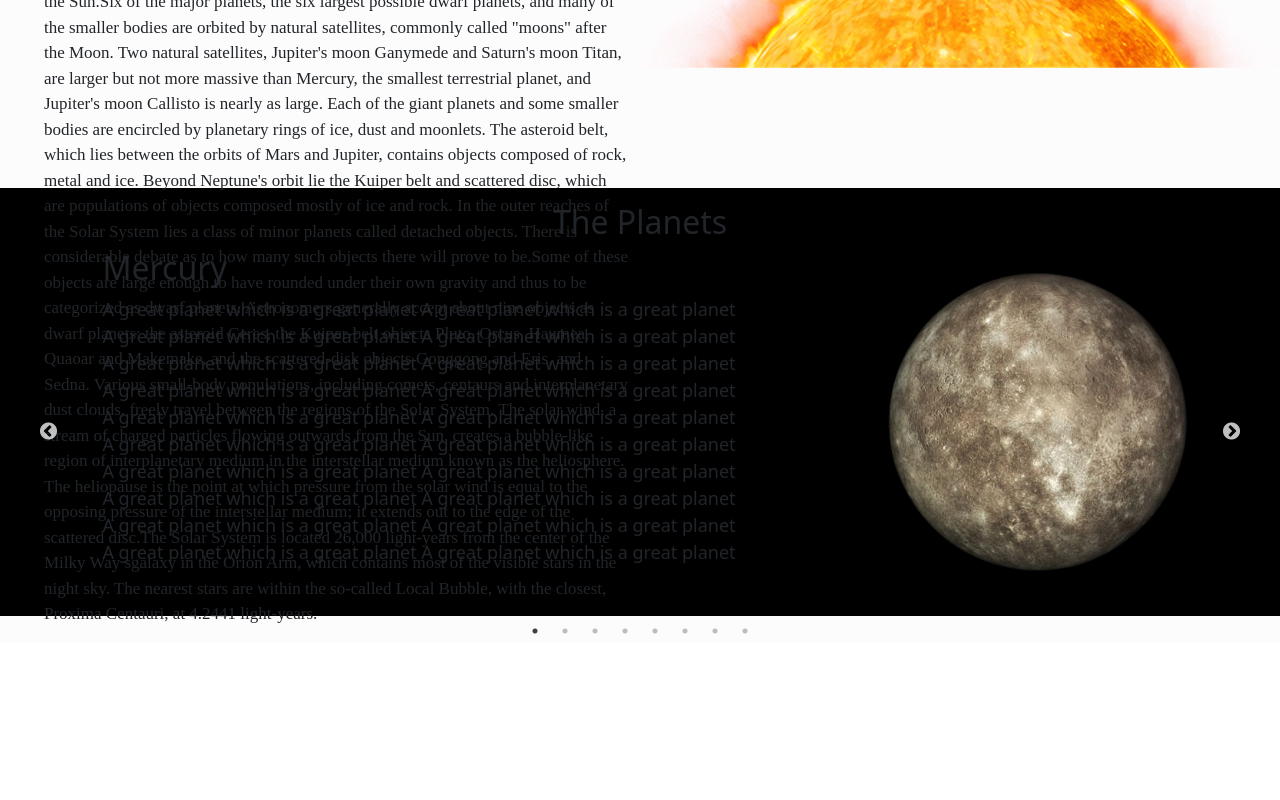
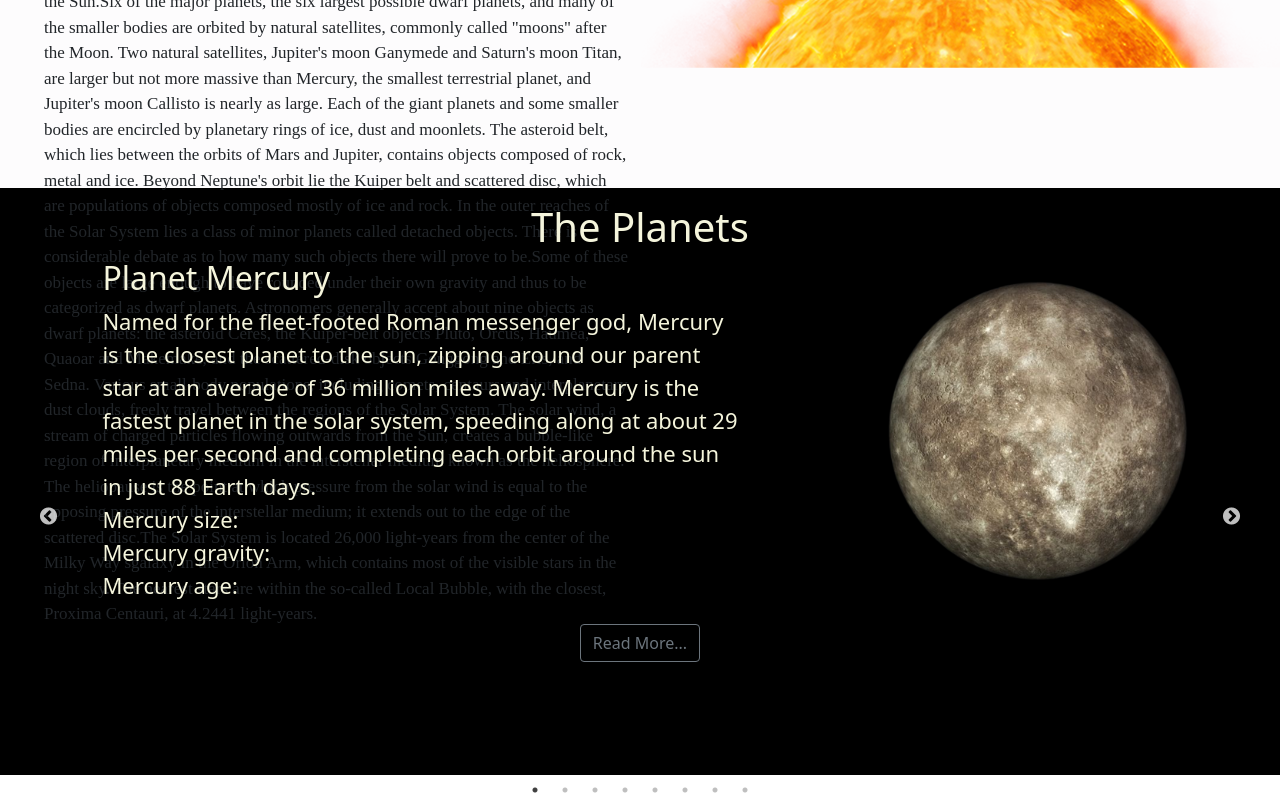
Before and after one commit to Tanmay2510/NasApi, a React (Create React App) app: page / in a window 1280 px wide. Shown: the part 490-1290 px from the top of the page. Before the commit the page ends 1133 px from the top, so only its background shows below. Built offline with nearby package versions, Linux system fonts and the light colour scheme; a web font is replaced by a local one.

Commit message:
The motion needed

```diff
--- a/package.json
+++ b/package.json
@@ -5,7 +5,7 @@
   "dependencies": {
     "@emotion/react": "^11.9.3",
     "@emotion/styled": "^11.9.3",
-    "@mui/material": "^5.8.6",
+    "@mui/material": "^5.8.7",
     "@testing-library/jest-dom": "^5.16.4",
     "@testing-library/react": "^13.3.0",
     "@testing-library/user-event": "^13.5.0",
--- a/src/Components/Carcomp.css
+++ b/src/Components/Carcomp.css
@@ -2,18 +2,21 @@
     text-align: left;
     margin-left: 8%;
   }
-  .ven{
-    width: 500px;
-  }
+
   .tpi{
     display: flex;
     text-align: left;
     justify-content: space-evenly;
   }
+  .whole{
+    margin-bottom: 20px;
+    color: beige;
+  }
+
   .tpi p{
     margin-left: 8%;
     margin-right: 8%;
-    font-size: 18px;
+    font-size: 22px;
   }
 
   .tpi img{
--- a/src/Components/Carcomp.js
+++ b/src/Components/Carcomp.js
@@ -1,34 +1,29 @@
 import React from 'react'
-// import sun from "../icon/sun.png"
 import "./Carcomp.css"
+import Button from 'react-bootstrap/Button';
+
 function Carcomp(props) {
+
   return (
-    <div >
-    <h2 className='tp'>Mercury</h2>
+    <div className='whole'>
+    <h2 className='tp'>Planet {props.namee}</h2>
     <div className='tpi'>
-    <p>A great planet which is a great planet
-    A great planet which is a great planet
-    A great planet which is a great planet
-    A great planet which is a great planet
-    A great planet which is a great planet
-    A great planet which is a great planet
-    A great planet which is a great planet
-    A great planet which is a great planet
-    A great planet which is a great planet
-    A great planet which is a great planet
-    A great planet which is a great planet
-    A great planet which is a great planet
-    A great planet which is a great planet
-    A great planet which is a great planet
-    A great planet which is a great planet
-    A great planet which is a great planet
-    A great planet which is a great planet
-    A great planet which is a great planet
-    A great planet which is a great planet
-    A great planet which is a great planet </p>
+    <p>
+    {props.content}
+   <br></br>
+    {props.namee} size:  <br></br>
+    {props.namee} gravity: <br></br>
+    {props.namee} age:  <br></br>
+    </p>
+
+
+
+
+
     <img src = {props.name} style={props.st}></img>
     </div>
-
+    <Button variant="outline-secondary"> Read More...
+</Button>
     </div>
   );
 }
--- a/src/Components/Thecar.css
+++ b/src/Components/Thecar.css
@@ -15,4 +15,5 @@
 
   .thepl{
     padding-top: 15px;
+    color: beige;
   }
--- a/src/Components/Thecar.js
+++ b/src/Components/Thecar.js
@@ -24,35 +24,75 @@ function Thecar() {
   var st={
     width:"10%"
   }
+  const vc = `Named after the ancient Roman goddess of beauty, Venus is known for its exceptional brightness.
+  The planet is the second closest planet to the sun, it's by far the hottest of the eight worlds in our solar system. Its thick atmosphere is mostly made of carbon dioxide with clouds of sulfuric acid, which traps the sun's heat and creates a runaway greenhouse effect.`;
+  const mc = `Named for the fleet-footed Roman messenger god, Mercury is the closest planet to the sun, zipping around our parent star at an average of 36 million miles away.  Mercury is the fastest planet in the solar system, speeding along at about 29 miles per second and
+  completing each orbit around the sun in just 88 Earth days.`;
+  const ec = `Earth, our home planet, is a world unlike any other.
+  The third planet from the sun,
+  Earth is the only place in the known universe confirmed to host life.
+  Earth is the fifth largest planet in our solar system, and it's the only one known for sure to have liquid water on its surface.
+  `;
 
+  const jc=`Jupiter is the oldest and most massive world in the solar system.
+  That includes the Great Red Spot, which is a massive hurricane-like storm called an anticyclone. It's far bigger and longer lasting than any tempests that have ever raged across our planet's surface: It rotates in an ever-present oval that's more than the width of the entire Earth, although it has been
+  shrinking for as long as humans have been observing it.`
+
+  const nc =`Neptune, third most massive planet of the solar system and the eighth and outermost planet from the Sun.Neptune is named for the Roman god of the sea, who is identified with the Greek deity Poseidon, a son of the Titan Cronus and a brother of Zeus .
+  It is the second planet to have been found by means of a telescope.
+  Its discovery in 1846 was a remarkable combination of the application of solid Newtonian physics and a belief in a numerological scheme that later proved to be scientifically unfounded.`
+
+  const uc=`Uranus, the seventh planet from the sun, may initially look like a bland, blue-green ball. But there's a lot to love about the icy giant, from its 13 rings to its 27 known moons to the fact that it may even rain diamonds from its hazy atmosphere.
+  Uranus was the first of three planets in our solar system discovered thanks to the invention of the telescope`
+
+  const sc=`Saturn was the most distant of the five planets known to the ancients. In 1610, Italian astronomer Galileo Galilei was the first to gaze at Saturn through a telescope.In 1659, Dutch astronomer Christiaan Huygens, using a more powerful telescope than Galileo's,
+   proposed that Saturn was surrounded by a thin, flat ring.`
+
+  const mrc=`The red planet Mars, named for the Roman god of war, has long been an omen in the night sky. And in its own way, the planet’s rusty red surface tells a story of destruction. Billions of years ago, the fourth planet from the sun could have been mistaken for Earth’s smaller twin,
+   with liquid water on its surface—and maybe even life.Mars rotates on its axis every 24.6 Earth hours, defining the length of a Martian day, which is called a sol (short for “solar day”).`
   return (
     <div className='cara'>
-      <h2 className='thepl'> The Planets</h2>
+      <h1 className='thepl'> The Planets</h1>
       <Slider {...settings}>
       <Carcomp
+      content={mc}
+      namee={"Mercury"}
       name={mercuryy}
       />
       <Carcomp
-      style={{st}}
+      namee={"Venus"}
+      content={vc}
 
       name={venuss}
       />
      <Carcomp
+     namee={"Earth"}
+     content={ec}
      name={earthh}
      />
      <Carcomp
+     namee={"Mars"}
+     content={mrc}
      name={marss}
      />
      <Carcomp
+     content={jc}
+     namee={"Jupiter"}
      name={jupiterr}
      />
      <Carcomp
+     content={sc}
+     namee={"Saturn"}
      name={saturnn}
      />
      <Carcomp
+     content={uc}
+     namee={"Uranus"}
      name={uranuss}
      />
      <Carcomp
+     content={nc}
+     namee={"Neptune"}
      name={neptunee}
      />
 
```
Also changed, not shown: src/Components/s.txt (deleted), 1 other file (tests, documents, lock files or other folders).
